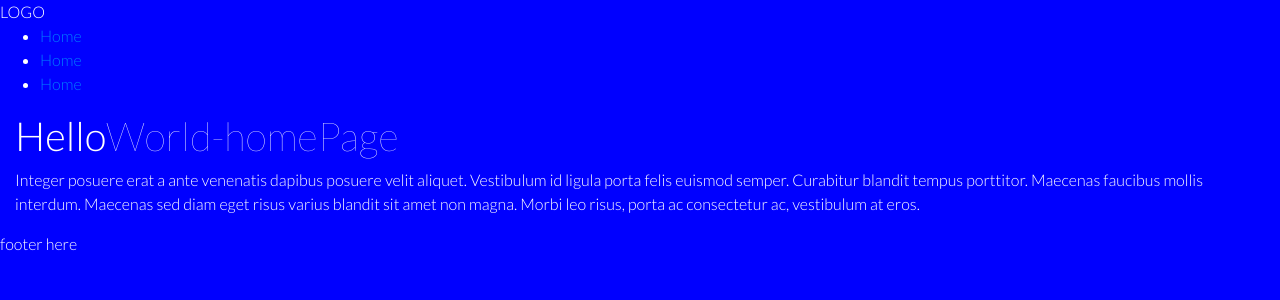
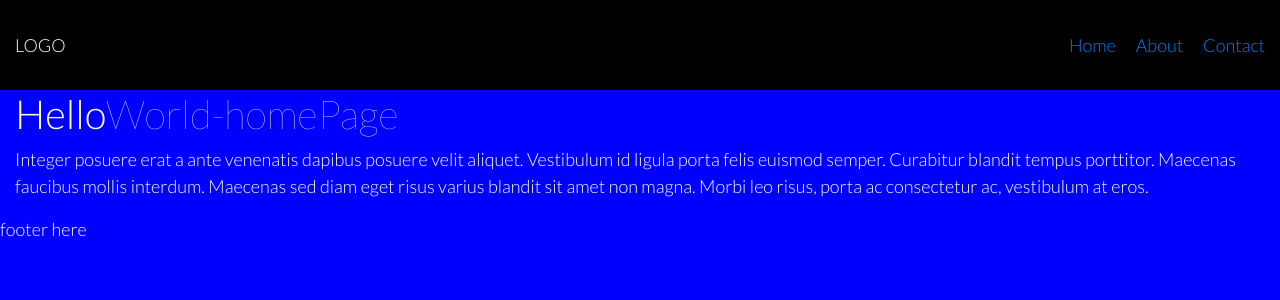
Before and after one commit to jasonleewilson/react-site, a React (Create React App) app: page / in a window 1280 px wide. Shown: the top 300 px of the page. Built offline with nearby package versions, Linux system fonts and the light colour scheme.

Commit message:
update styles

```diff
--- a/package.json
+++ b/package.json
@@ -9,6 +9,7 @@
     "changed": "^0.0.2",
     "react": "^16.13.1",
     "react-dom": "^16.13.1",
+    "react-router-dom": "^5.1.2",
     "react-scripts": "3.4.1",
     "sass": "^1.26.3",
     "uglify": "^0.1.5"
--- a/public/index.html
+++ b/public/index.html
@@ -46,5 +46,9 @@
       To begin the development, run `npm start` or `yarn start`.
       To create a production bundle, use `npm run build` or `yarn build`.
     -->
+
+    <script src="https://code.jquery.com/jquery-3.4.1.slim.min.js" integrity="sha384-J6qa4849blE2+poT4WnyKhv5vZF5SrPo0iEjwBvKU7imGFAV0wwj1yYfoRSJoZ+n" crossorigin="anonymous"></script>
+<script src="https://cdn.jsdelivr.net/npm/popper.js@1.16.0/dist/umd/popper.min.js" integrity="sha384-Q6E9RHvbIyZFJoft+2mJbHaEWldlvI9IOYy5n3zV9zzTtmI3UksdQRVvoxMfooAo" crossorigin="anonymous"></script>
+<script src="https://stackpath.bootstrapcdn.com/bootstrap/4.4.1/js/bootstrap.min.js" integrity="sha384-wfSDF2E50Y2D1uUdj0O3uMBJnjuUD4Ih7YwaYd1iqfktj0Uod8GCExl3Og8ifwB6" crossorigin="anonymous"></script>
   </body>
 </html>
--- a/src/assets/css/default.min.css
+++ b/src/assets/css/default.min.css
@@ -1 +1 @@
-body{background:#00f;color:#fff;font-family:Lato,sans-serif;font-weight:300}h1{font-family:Lato,sans-serif;font-weight:300}h1 span{font-weight:100}
+body{font-family:'Open Sans',sans-serif;font-size:18px;color:#010000;font-weight:400;font-style:normal}header{position:relative;display:block;width:100%;background:#010000;color:#fff;height:90px}header a{text-decoration:none;-webkit-transition:.4s ease-in-out;-moz-transition:.4s ease-in-out;transition:.4s ease-in-out;cursor:pointer}header a:hover{color:#ff1755;-webkit-transition:.4s ease-in-out;-moz-transition:.4s ease-in-out;transition:.4s ease-in-out;text-decoration:none}header .container-fluid{line-height:24px}header .logo{position:absolute;top:50%;left:15px;-webkit-transform:translateY(-50%);-moz-transform:translateY(-50%);transform:translateY(-50%)}header nav,header nav ul,header nav ul li{margin:0;padding:0}header nav{position:absolute;top:50%;right:15px;-webkit-transform:translateY(-50%);-moz-transform:translateY(-50%);transform:translateY(-50%)}header nav ul li{list-style-type:none;display:inline-block;margin-right:20px}header nav ul li.last{margin:0}header nav ul li a{font-size:18px;line-height:normal}body{background:#00f;color:#fff;font-family:Lato,sans-serif;font-weight:300}h1{font-family:Lato,sans-serif;font-weight:300}h1 span{font-weight:100}
--- /dev/null
+++ b/src/assets/scss/_config.scss
@@ -0,0 +1,30 @@
+/* Vars */
+$black: #010000;
+$white: #ffffff;
+$blue: #0000ff;
+$lightGrey: #e6e6e6;
+$darGrey: #333333;
+$red: #ff1755;
+
+/* Mixins */
+@mixin translateY($e) {
+    -webkit-transform: translateY($e);
+    -moz-transform: translateY($e);
+    transform: translateY($e);
+}
+
+@mixin transition($e) {
+    -webkit-transition: $e;
+    -moz-transition: $e;
+    transition: $e;
+}
+
+/* Fonts */
+
+body {
+    font-family: 'Open Sans', sans-serif;
+    font-size: 18px;
+    color: $black;
+    font-weight: 400;
+    font-style: normal;
+}
--- a/src/assets/scss/default.scss
+++ b/src/assets/scss/default.scss
@@ -1,6 +1,67 @@
+@import "_config.scss";
+
+header {
+    position: relative;
+    display: block;
+    width: 100%;
+    background: $black;
+    color: $white;
+    height: 90px;
+
+    a {
+        text-decoration: none;
+        @include transition(.4s ease-in-out);
+        cursor: pointer;
+
+        &:hover {
+            color: $red;
+            @include transition(.4s ease-in-out);
+            text-decoration: none;
+        }
+    }
+
+    .container-fluid {
+        line-height: 24px;
+    }
+
+    .logo {
+        position: absolute;
+        top: 50%; left: 15px;
+        @include translateY(-50%);
+    }
+
+    nav,
+    nav ul,
+    nav ul li {
+        margin: 0;
+        padding: 0;
+    }
+
+    nav {
+        position: absolute;
+        top: 50%; right: 15px;
+        @include translateY(-50%);
+
+        ul li {
+            list-style-type: none;
+            display: inline-block;
+            margin-right: 20px;
+
+            &.last {
+                margin: 0;
+            }
+
+            a {
+                font-size: 18px;
+                line-height: normal;
+            }
+        }
+    }
+}
+
 body {
-    background: #0000ff;
-    color: #fff;
+    background: $blue;
+    color: $white;
     font-family: 'Lato', sans-serif;
     font-weight: 300;
 }
--- a/src/components/headerComponents/header.js
+++ b/src/components/headerComponents/header.js
@@ -4,15 +4,15 @@ function Header() {
   return (
     <header>
 
-        <div clasName="logo">
+        <div className="logo">
             LOGO
         </div>
 
         <nav>
             <ul>
-                <li><a href="#0">Home</a></li>
-                <li><a href="#0">Home</a></li>
-                <li><a href="#0">Home</a></li>
+                <li className="first"><a href="#0">Home</a></li>
+                <li><a href="#0">About</a></li>
+                <li className="last"><a href="#0">Contact</a></li>
             </ul>
         </nav>
 
```
Also changed, not shown: 1 other file (tests, documents, lock files or other folders).
